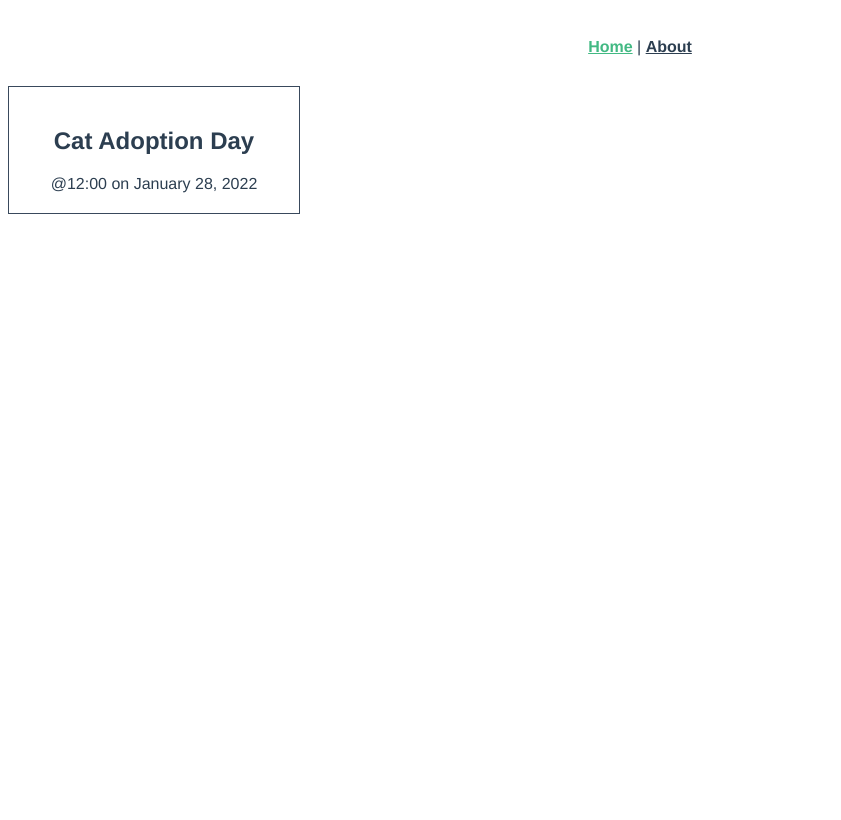
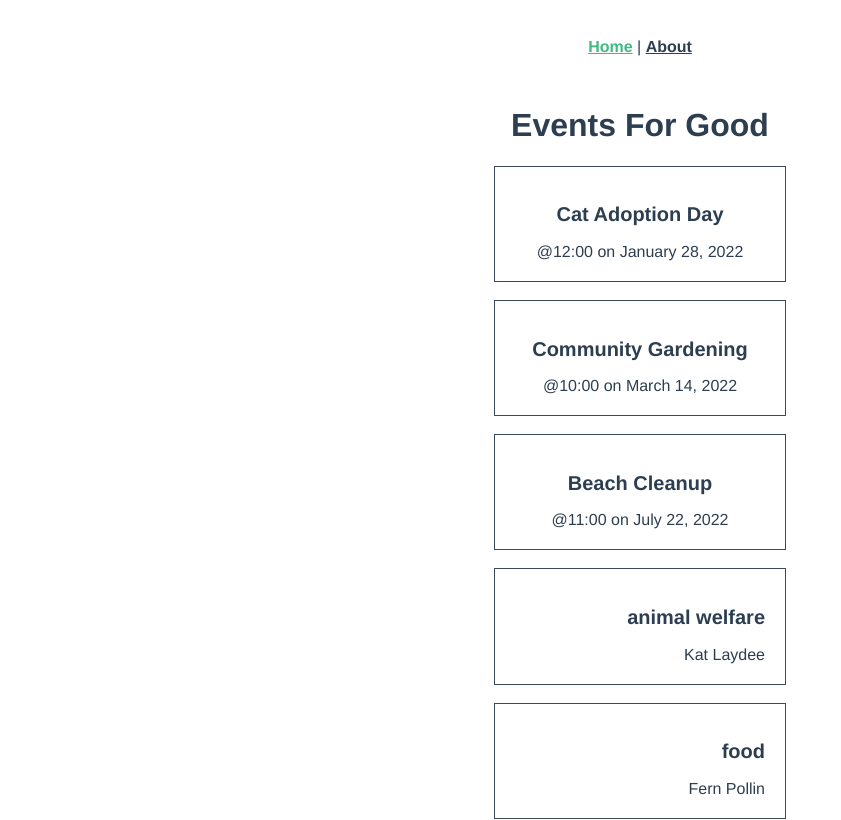
Before and after one commit to Ambe6r/331-Lab02-Vue-Vite-Implementation, a Vue app in the folder 331-intro-to-vite/: page / in a window 1280 px wide. Shown: the top 820 px of the page, without its empty margins (0-841 px from the left). Built offline with nearby package versions, Linux system fonts and the light colour scheme.

Commit message:
8.7 new component EventDetails.vue

```diff
--- a/331-intro-to-vite/src/App.vue
+++ b/331-intro-to-vite/src/App.vue
@@ -12,11 +12,13 @@ import { RouterLink, RouterView } from 'vue-router'
         </nav>
       </div>
     </header>
-  <RouterView />
+    <h1>Events For Good</h1>
+    <!-- new element -->
+    <RouterView />
   </div>
 </template>
 
-<style scoped>
+<style>
 #layout {
   font-family: Avenir, Helvetica, Arial, sans-serif;
   -webkit-font-smoothing: antialiased;
@@ -34,4 +36,7 @@ nav a {
 nav a.router-link-exact-active {
   color: #42b983;
 }
+h2 {
+  font-size: 20px;
+}
 </style>
--- a/331-intro-to-vite/src/components/EventCard.vue
+++ b/331-intro-to-vite/src/components/EventCard.vue
@@ -1,23 +1,23 @@
 <script setup lang="ts">
-import { ref } from 'vue'
-// defineProps<{
-//   msg: string
-// }>()
-const event = ref({
-  id: 5928101,
-  category: 'animal welfare',
-  title: 'Cat Adoption Day',
-  description: 'Find your new feline friend at this event.',
-  location: 'Meow Town',
-  date: 'January 28, 2022',
-  time: '12:00',
-  petsAllowed: true,
-  organizer: 'Kat Laydee'
-})
+import Event from '@/types/Event'
+defineProps<{
+  event: Event
+}>()
+// const event = ref({
+//   id: 5928101,
+//   category: 'animal welfare',
+//   title: 'Cat Adoption Day',
+//   description: 'Find your new feline friend at this event.',
+//   location: 'Meow Town',
+//   date: 'January 28, 2022',
+//   time: '12:00',
+//   petsAllowed: true,
+//   organizer: 'Kat Laydee'
+// })
 </script>
 
 <template>
-  <div class ="event-class">
+  <div class="event-class">
     <div class="event-card">
       <h2>{{ event.title }}</h2>
       <span>@{{ event.time }} on {{ event.date }}</span>
--- /dev/null
+++ b/331-intro-to-vite/src/components/EventDetails.vue
@@ -0,0 +1,32 @@
+<script setup lang="ts">
+import { defineProps } from 'vue'
+import Event from '@/types/Event'
+
+defineProps<{
+  event: Event
+}>()
+</script>
+
+<template>
+  <div class="event-details">
+    <h2>{{ event.category }}</h2>
+    <span>{{ event.organizer }}</span>
+  </div>
+</template>
+
+<style scoped>
+.event-details {
+  padding: 20px;
+  width: 250px;
+  cursor: pointer;
+  border: 1px solid #39495c;
+  margin-bottom: 18px;
+  display: flex;
+  flex-direction: column;
+  align-items: flex-end;
+}
+.event-details:hover {
+  transform: scale(1.01);
+  box-shadow: 0 3px 12px 0 rgba(0, 0, 0, 0.2);
+}
+</style>
--- a/331-intro-to-vite/src/views/HomeView.vue
+++ b/331-intro-to-vite/src/views/HomeView.vue
@@ -1,9 +1,56 @@
 <script setup lang="ts">
-import EventCard  from '@/components/EventCard.vue'
+import EventCard from '@/components/EventCard.vue'
+import EventDetails from '@/components/EventDetails.vue'
+import Event from '@/types/Event'
+import { ref } from 'vue'
+const events = ref<Event[]>([
+  {
+    id: 5928101,
+    category: 'animal welfare',
+    title: 'Cat Adoption Day',
+    description: 'Find your new feline friend at this event.',
+    location: 'Meow Town',
+    date: 'January 28, 2022',
+    time: '12:00',
+    petsAllowed: true,
+    organizer: 'Kat Laydee'
+  },
+  {
+    id: 4582797,
+    category: 'food',
+    title: 'Community Gardening',
+    description: 'Join us as we tend to the community edible plants.',
+    location: 'Flora City',
+    date: 'March 14, 2022',
+    time: '10:00',
+    petsAllowed: true,
+    organizer: 'Fern Pollin'
+  },
+  {
+    id: 8419988,
+    category: 'sustainability',
+    title: 'Beach Cleanup',
+    description: 'Help pick up trash along the shore.',
+    location: 'Playa Del Carmen',
+    date: 'July 22, 2022',
+    time: '11:00',
+    petsAllowed: false,
+    organizer: 'Carey Wales'
+  }
+])
 </script>
 
 <template>
-  <div class="home">
-    <EventCard />
+  <div class="events">
+    <EventCard v-for="event in events" :key="event.id" :event="event" />
+    <EventDetails v-for="event in events" :key="event.id" :event="event" />
   </div>
 </template>
+
+<style scoped>
+.events {
+  display: flex;
+  flex-direction: column;
+  align-items: center;
+}
+</style>
```
Also changed, not shown: 331-intro-to-vite/src/type.ts (added, +11 -0 lines).
